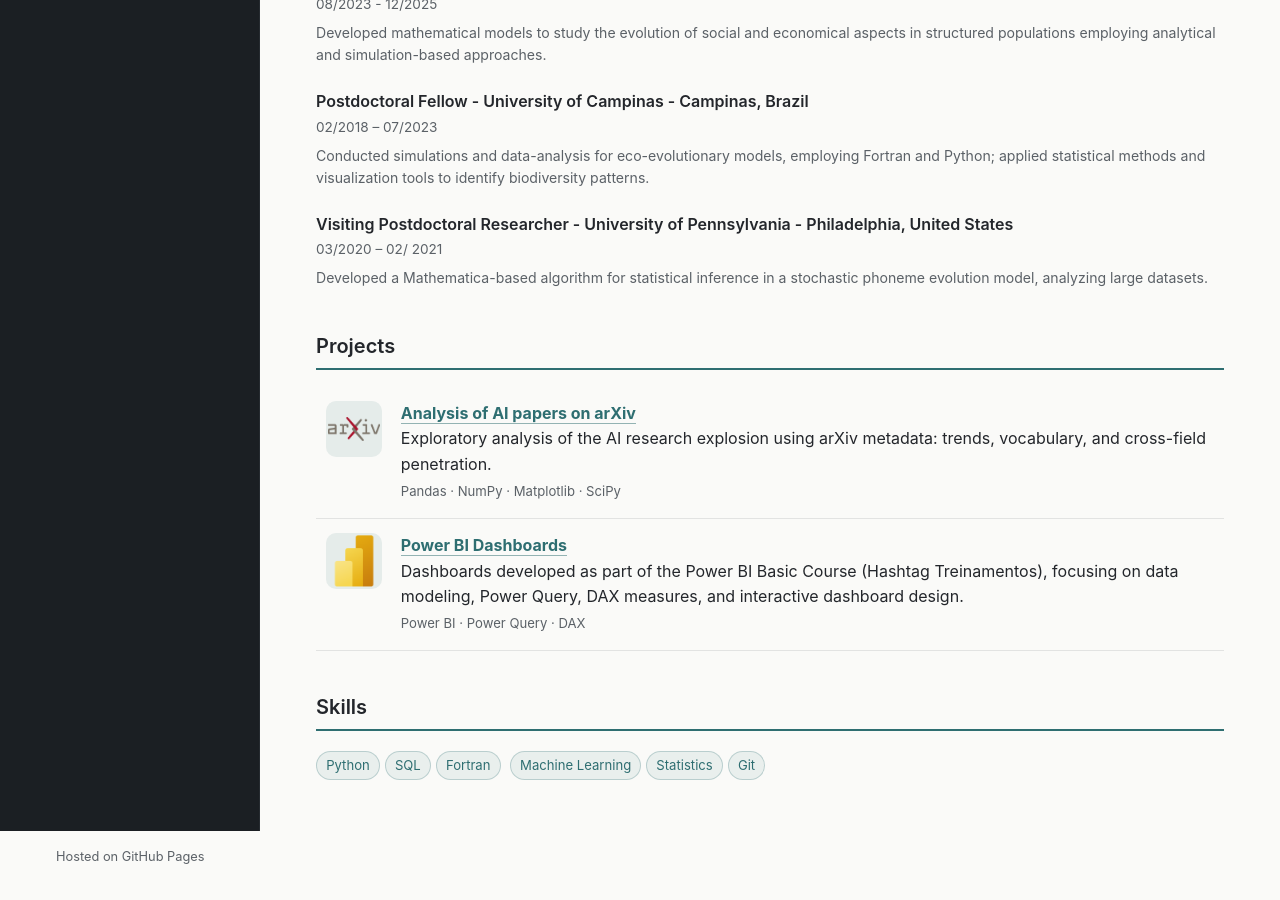
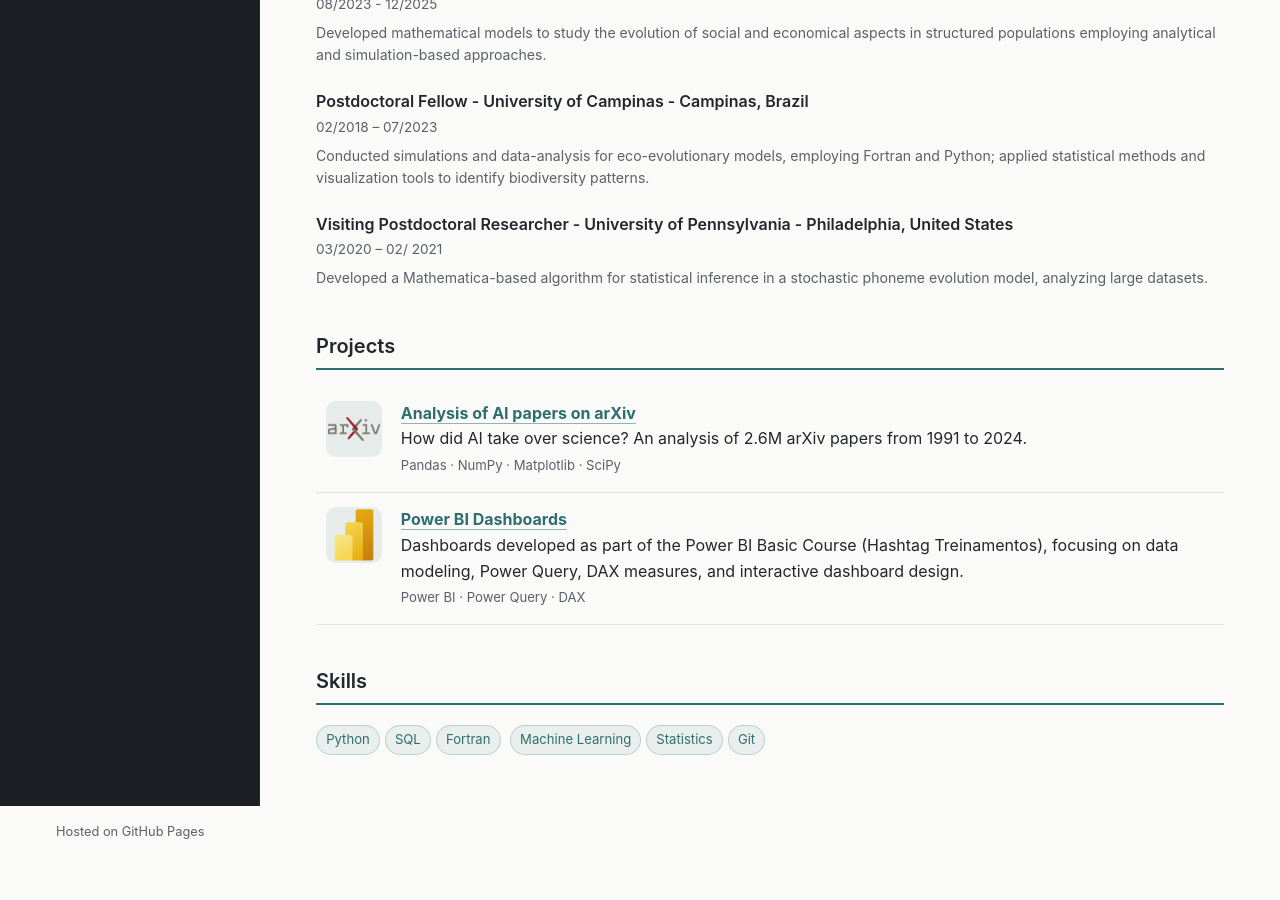
Before and after one commit to deborapr/deborapr.github.io, a Jekyll site: the page index.html, which Jekyll copies as it is, in a window 1280 px wide and 900 px high, scrolled down 614 px. Built offline with Jekyll 4.4.1, drawn with Linux system fonts in a browser that asks for light colours; after the commit the page ends 1488 px from its top, so only the background shows below that.

Commit message:
Update description of AI analysis project

```diff
--- a/index.html
+++ b/index.html
@@ -250,7 +250,7 @@
           <td class="icon-cell"><div class="icon-box"><img src="/assets/arxiv-logo.png" alt="arxiv logo"></div></td>
           <td>
             <strong><a href="https://github.com/deborapr/arxiv-ai-analysis">Analysis of AI papers on arXiv</a></strong><br>
-            Exploratory analysis of the AI research explosion using arXiv metadata: trends, vocabulary, and cross-field penetration.<br>
+            How did AI take over science? An analysis of 2.6M arXiv papers from 1991 to 2024.<br>
             <span class="tech">Pandas · NumPy · Matplotlib · SciPy </span>
           </td>
         </tr>
```
